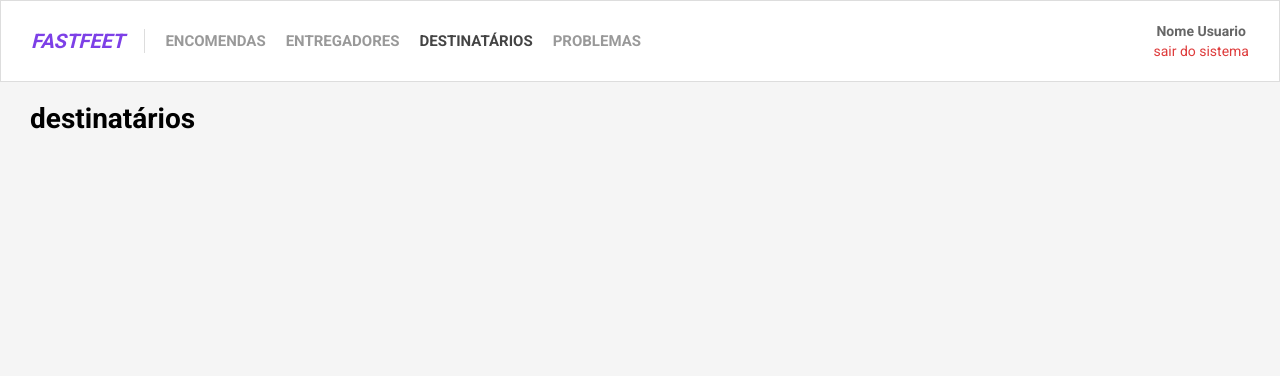
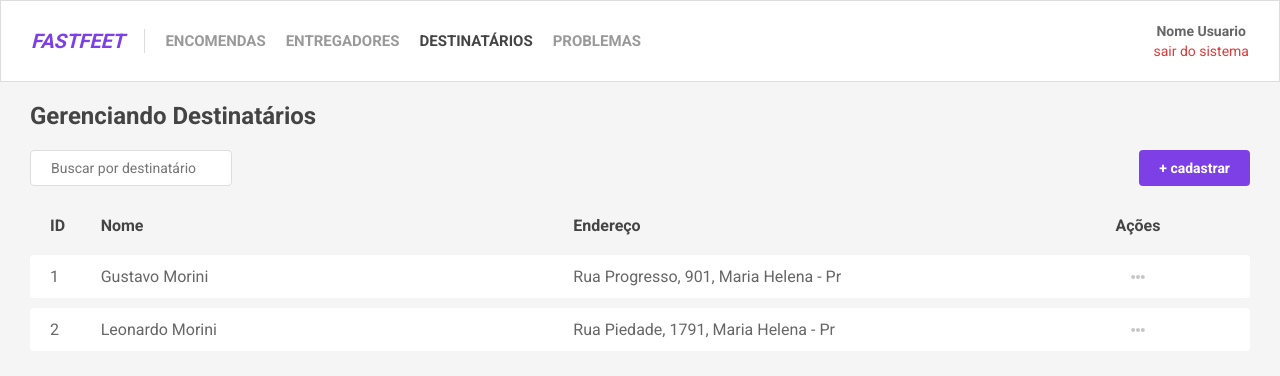
Before and after one commit to gusmorini/fastfeet_web, a React (Create React App) app: page /recipient in a window 1280 px wide. Shown: the top 376 px of the page. Built offline with nearby package versions, Linux system fonts and the light colour scheme.

Commit message:
Layout page Recipient

```diff
--- a/src/pages/Recipient/index.js
+++ b/src/pages/Recipient/index.js
@@ -1,5 +1,94 @@
 import React from "react";
 
+import {
+  ListContainer,
+  ListRow,
+  ListItem,
+  ListAvatar,
+  Status
+} from "../../components/List";
+
+import { FaTrashAlt, FaPen } from "react-icons/fa";
+
+import { SubMenu } from "../../components/SubMenu";
+import Title from "../../components/Title";
+import Button from "../../components/Button";
+import SearchInput from "../../components/SearchInput";
+
+import Actions, { ActionsItem } from "../../components/Actions";
+
+const recipient = [
+  {
+    id: 1,
+    name: "Gustavo Morini",
+    street: "rua progresso",
+    number: "901",
+    complement: "portão grade branca",
+    state: "pr",
+    city: "maria helena",
+    zip_code: "87480000",
+    createdAt: "2020-04-01T20:54:57.000Z",
+    updatedAt: "2020-04-01T20:55:08.000Z"
+  },
+  {
+    id: 2,
+    name: "Leonardo Morini",
+    street: "rua piedade",
+    number: "1791",
+    complement: "casa verde",
+    state: "pr",
+    city: "maria helena",
+    zip_code: "87480000",
+    createdAt: "2020-04-01T20:55:02.000Z",
+    updatedAt: "2020-04-01T20:55:02.000Z"
+  }
+];
+
 export default function Recipient() {
-  return <h1>destinatários</h1>;
+  return (
+    <>
+      <Title>Gerenciando Destinatários</Title>
+      <SubMenu>
+        <SearchInput placeholder="Buscar por destinatário"></SearchInput>
+
+        <Button to="/">+ cadastrar</Button>
+      </SubMenu>
+
+      <ListContainer>
+        <ListRow title>
+          <ListItem size="100"> ID</ListItem>
+          <ListItem>Nome</ListItem>
+          <ListItem>Endereço</ListItem>
+          <ListItem size="500" align="center">
+            Ações
+          </ListItem>
+        </ListRow>
+
+        {recipient.length > 0 &&
+          recipient.map(item => {
+            const end = `${item.street}, ${item.number}, ${item.city} - ${item.state}`;
+
+            return (
+              <ListRow>
+                <ListItem size="100">{item.id}</ListItem>
+                <ListItem>{item.name}</ListItem>
+                <ListItem>{end}</ListItem>
+                <ListItem size="500" align="center">
+                  <Actions>
+                    <ActionsItem to={`/editar/${item.id}`}>
+                      <FaPen color="#4D85EE" />
+                      editar
+                    </ActionsItem>
+                    <ActionsItem to={`/excluir/${item.id}`}>
+                      <FaTrashAlt color="#DE3B3B" />
+                      excluir
+                    </ActionsItem>
+                  </Actions>
+                </ListItem>
+              </ListRow>
+            );
+          })}
+      </ListContainer>
+    </>
+  );
 }
```
